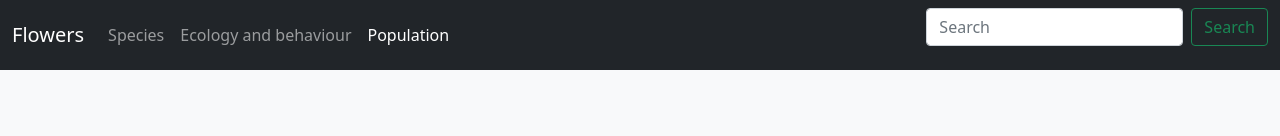
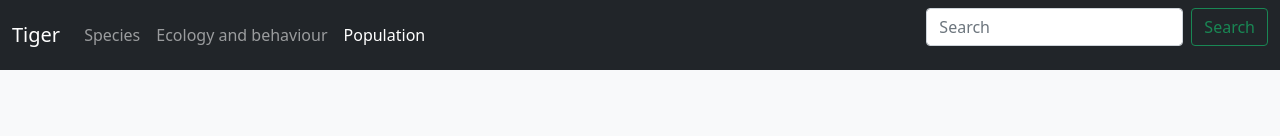
Before and after one commit to abhishekh-pp/tiger-blog, a plain HTML site: page index.html in a window 1280 px wide. Shown: the top 136 px of the page. Drawn offline with nearby package versions, Linux system fonts and the light colour scheme.

Commit message:
title change

```diff
--- a/index.html
+++ b/index.html
@@ -20,7 +20,7 @@
   <!-- nav   -->
   <nav id="nav" class="navbar navbar-expand-lg navbar-dark bg-dark">
     <div class="container-fluid">
-      <a class="navbar-brand" href="#hero">Flowers</a>
+      <a class="navbar-brand" href="#hero">Tiger</a>
 
       <button
         class="navbar-toggler"
```
